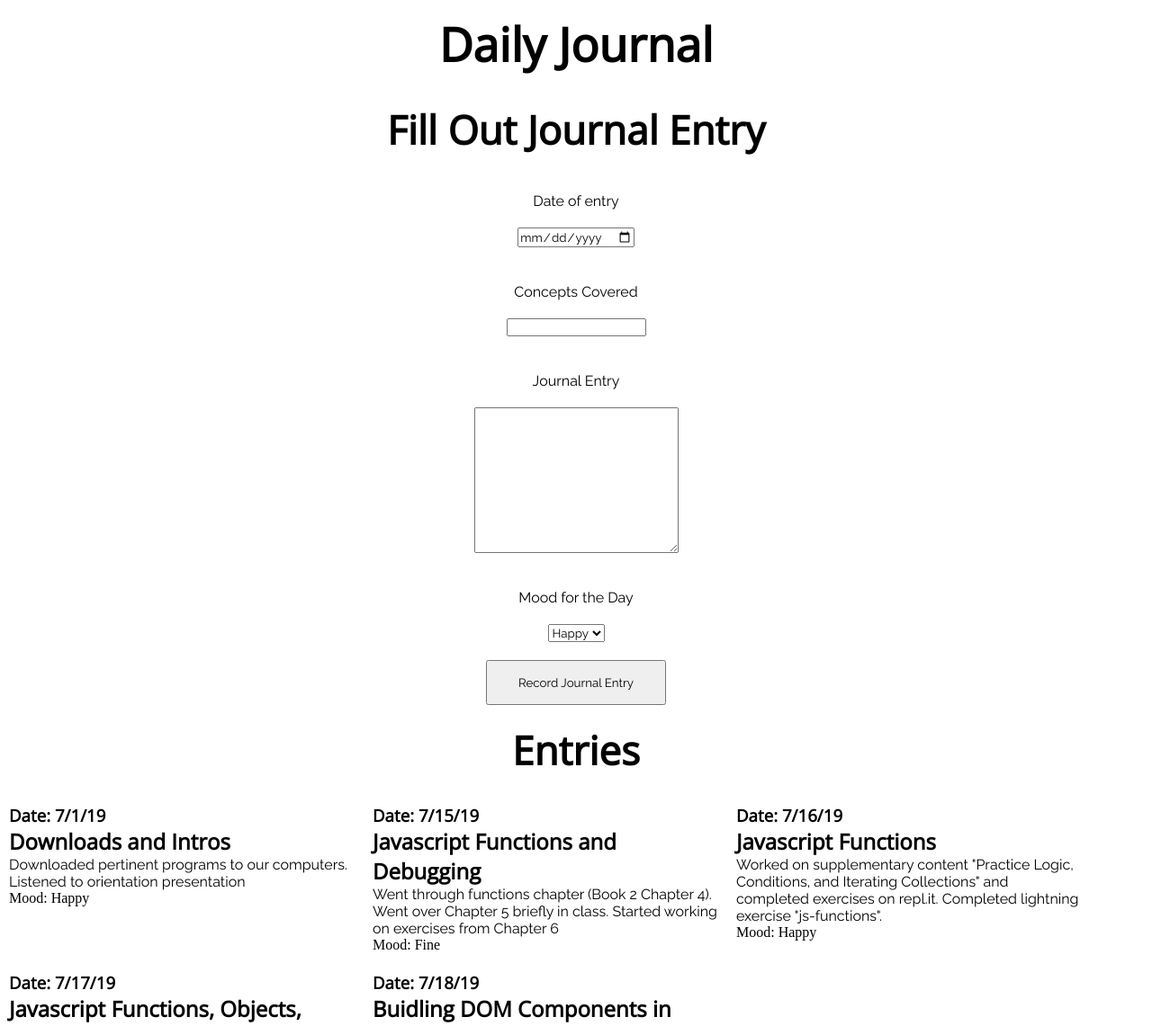
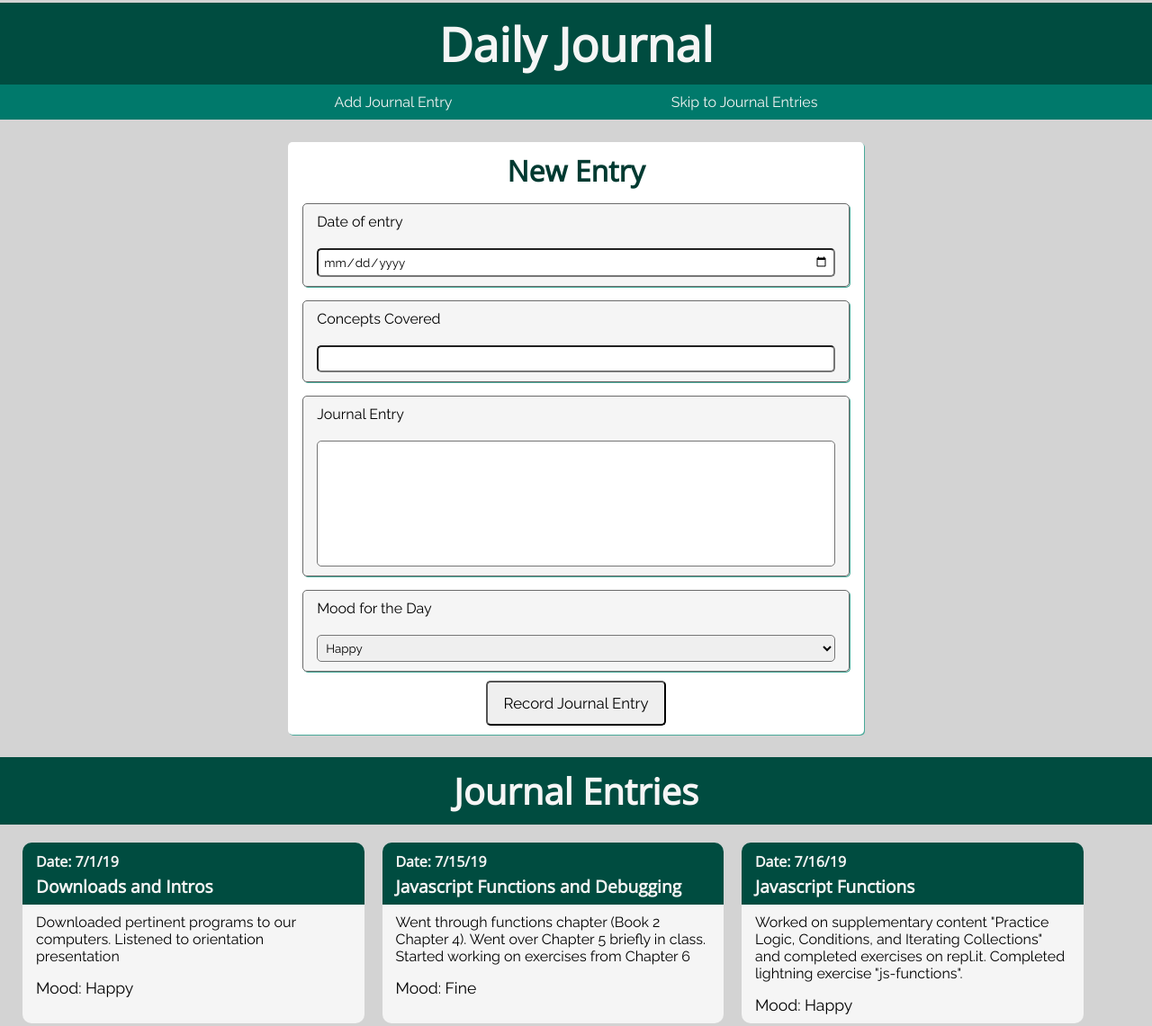
Before and after one commit to jkmccray/daily-journal, a plain HTML site: page src/index.html in a window 1280 px wide. Shown: the part 7-1148 px from the top of the page at 90% size. Drawn offline with nearby package versions, Linux system fonts and the light colour scheme.

Commit message:
Made it pretty

```diff
--- a/src/index.html
+++ b/src/index.html
@@ -12,8 +12,12 @@
 
 <body>
   <h1 class="title">Daily Journal</h1>
-  <h2 class="subtitle">Fill Out Journal Entry</h2>
-  <form action="" class="formContainer">
+  <nav class="navBar">
+    <div><a href="#makeJournalEntry" class="navItem">Add Journal Entry</a></div>
+    <div><a href="#logOfEntries" class="navItem">Skip to Journal Entries</a></div>
+  </nav>
+  <form id="makeJournalEntry" action="" class="formContainer">
+    <h2 class="newEntryHeader">New Entry</h2>
     <fieldset>
       <label for="journalDate">Date of entry</label>
       <input type="date" name="journalDate" id="journalDate">
@@ -36,7 +40,7 @@
     </fieldset>
     <button class="btn">Record Journal Entry</button>
   </form>
-    <h2 class="subtitle">Entries</h2>
+    <h2 id="logOfEntries" class="subtitle">Journal Entries</h2>
     <article class="entryLog">
 
     </article>
--- a/src/journal.css
+++ b/src/journal.css
@@ -5,27 +5,51 @@
 }
 
 body {
-  /* background-color: #004c40; */
-  /* color: white; */
+  background-color: lightgray;
 }
+
 .title {
-  margin: 10px 0 10px 0;
+  margin: 10px 0 0 0;
   font-family: 'Open Sans', sans-serif;
-  /* background-color: #00796b; */
-  /* color: white; */
+  background-color: #004c40;
+  color: whitesmoke;
   padding: 10px;
   text-align: center;
   font-size: 3.25em;
 }
 
+.navBar {
+  display: flex;
+  justify-content: space-around;
+  padding: 10px 250px 10px 250px;
+  background-color: #00796b;
+  margin-bottom: 10px;
+}
+
+.navItem, .navItem:visited {
+  color: whitesmoke;
+  font-family: 'Raleway', sans-serif;
+
+}
+
+.navItem:link {
+  text-decoration: none;
+}
+
+.navItem:hover {
+  color: #48a999;
+  text-shadow: .5px .5px #004c40;
+  font-weight: bold;
+}
+
 .subtitle{
-  margin: 10px 0 10px 0;
+  margin: 20px 0 10px 0;
   font-family: 'Open Sans', sans-serif;
-  /* background-color: #00796b; */
-  /* color: white; */
+  background-color: #004c40;
+  color: whitesmoke;
   padding: 10px;
   text-align: center;
-  font-size: 2.75em;
+  font-size: 2.5em;
 }
 
 .formContainer {
@@ -33,60 +57,110 @@ body {
   flex-direction: column;
   justify-content: center;
   align-items: center;
-  /* background-color: lightgray; */
+  background-color: white;
   width: 50%;
-  margin: 0 auto;
+  margin: 25px auto;
+  border-radius: 5px;
+  box-shadow: 1px 1px #48a999;
+
+}
+
+.newEntryHeader {
+  font-family: 'Open Sans', sans-serif;
+  color: #003a31;
+  padding: 10px 0 0 0;
+  font-size: 2em;
 }
 
 fieldset {
   display: flex;
   flex-direction: column;
-  margin: 10px 0 10px 0;
+  margin-top: 15px;
   width: 95%;
   align-items: center;
-  /* background-color: #48a999; */
-  border: none;
+  background-color: whitesmoke;
+  border: .5px solid rgb(107, 107, 107);
+  border-radius: 5px;
+  box-shadow: 1px 1px #48a999;
 }
 
 label, input, textarea, select {
   margin: 10px;
   font-family: 'Raleway', sans-serif;
+  width: 95%;
+  resize: none;
+  border-radius: 5px;
+}
+
+#entryText {
+  padding: 5px;
+  height: 140px;
+}
+
+input, select {
+  padding: 5px;
 }
 
 .btn {
   height: 50px;
   width: 200px;
   font-family: 'Raleway', sans-serif;
+  border-radius: 5px;
+  margin: 10px;
+  font-size: 1.05em;
 }
 
 .entryLog {
   display: flex;
   width: 100%;
   flex-wrap: wrap;
-  /* background-color:  #00796b; */
+  padding: 0 0 20px 15px;
 }
 
 .eachEntry {
   flex-basis: 30%;
   margin: 10px;
-  /* background-color: lightgray; */
+  background-color: whitesmoke;
+  border-radius: 10px;
+  min-width: 250px;
+}
+
+.eachEntry:hover{
+  box-shadow: 5px 5px rgb(184, 184, 184);
+  transform: scale(1.05);
+}
+
+.entryHeader {
+  background-color: #004c40;
+  border-top-left-radius: 10px;
+  border-top-right-radius: 10px;
+  padding: 10px 15px 7px 15px;
+
 }
 
 .date {
   font-family: 'Open Sans', sans-serif;
-  /* background-color: #004c40; */
-
+  color: whitesmoke;
+  font-size: 1em;
 }
 
 .concepts {
   font-family: 'Open Sans', sans-serif;
-  /* background-color: #004c40; */
-
+  padding-top: 3px;
+  width: 100%;
+  color: whitesmoke;
+  font-size: 1.2em;
 }
 
 .entry {
-  margin: 0;
+  margin: ;
   font-family: 'Raleway', sans-serif;
+  padding: 10px 15px 5px 15px;
+  overflow-y: auto;
 }
 
-.mood {}
+.mood {
+  font-family: 'Raleway', sans-serif;
+  font-size: 1.1em;
+  padding: 10px 15px 10px 15px;
+}
--- a/src/scripts/journal.js
+++ b/src/scripts/journal.js
@@ -30,5 +30,3 @@ let journalEntries = [
   mood: "Happy"
 }
 ]
-
-console.log(allJournalEntries);
--- a/src/scripts/main.js
+++ b/src/scripts/main.js
@@ -3,10 +3,14 @@ const makeJournalEntryComponent = (journalEntry) => {
   // Create your own HTML structure for a journal entry
   return `
     <section class="eachEntry">
-      <h1 class="date">Date: ${journalEntry.date}</h1>
-      <h2 class="concepts">${journalEntry.concepts}</h2>
-      <p class="entry">${journalEntry.entry}</p>
-      <div class="mood">Mood: ${journalEntry.mood}</div>
+      <header class="entryHeader">
+        <h1 class="date">Date: ${journalEntry.date}</h1>
+        <h2 class="concepts">${journalEntry.concepts}</h2>
+      </header>
+      <div class="entryAndMood">
+        <p class="entry">${journalEntry.entry}</p>
+        <div class="mood">Mood: ${journalEntry.mood}</div>
+      </div>
     </section>
   `
 }
```
